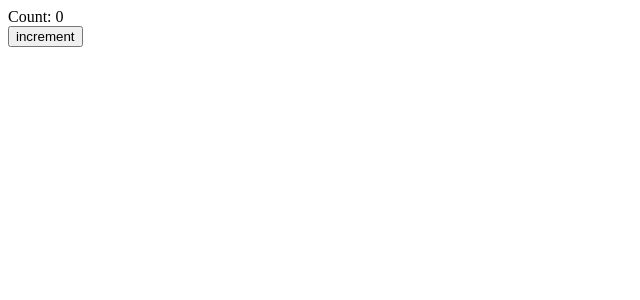
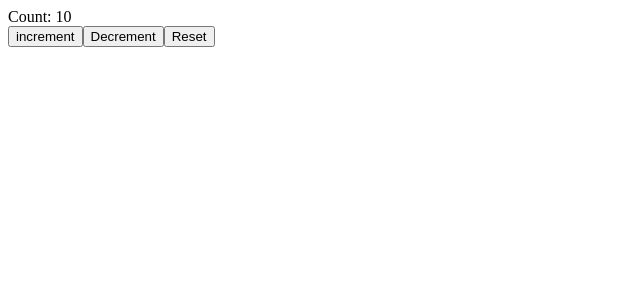
Before and after one commit to vrunafederico/Develhope-React, a React (Create React App) app: page / in a window 1280 px wide. Shown: the top 300 px of the page, without its empty margins (0-640 px from the left). Built offline with nearby package versions, Linux system fonts and the light colour scheme.

Commit message:
Custom-Hooks-1

```diff
--- a/src/ClickCounter.js
+++ b/src/ClickCounter.js
@@ -1,19 +1,16 @@
 import React from "react";
-import { useState } from "react";
+import { useCounter } from "./useCounter";
 
 
 export function ClickCounter(){
-
-    const [count, setCount] = useState(0);
-
-    const handleCount = () =>{
-        setCount(count+1)
-    }
+   const {counter, onIncrement, onDecrement, onReset} = useCounter(10)
 
     return(
         <div>
-            <div>Count: {count}</div>
-            <button onClick={handleCount}>increment</button>
+            <div>Count: {counter}</div>
+            <button onClick={onIncrement}>increment</button>
+            <button onClick={onDecrement}>Decrement</button>
+            <button onClick={onReset}>Reset</button>
         </div>
     );
 }
--- /dev/null
+++ b/src/useCounter.js
@@ -0,0 +1,26 @@
+import { useState } from "react";
+
+
+export function useCounter(initialValue){
+    const [count, setCount] = useState(initialValue);
+
+    const handleIncrement = () =>{
+        setCount(count+1)
+    }
+
+    const handleDecrement = () =>{
+        setCount(count-1)
+    }
+
+
+    const handleReset = () =>{
+        setCount(initialValue)
+    }
+
+    return {
+        counter: count,
+        onIncrement: handleIncrement,
+        onDecrement: handleDecrement,
+        onReset: handleReset
+    }
+}
```
